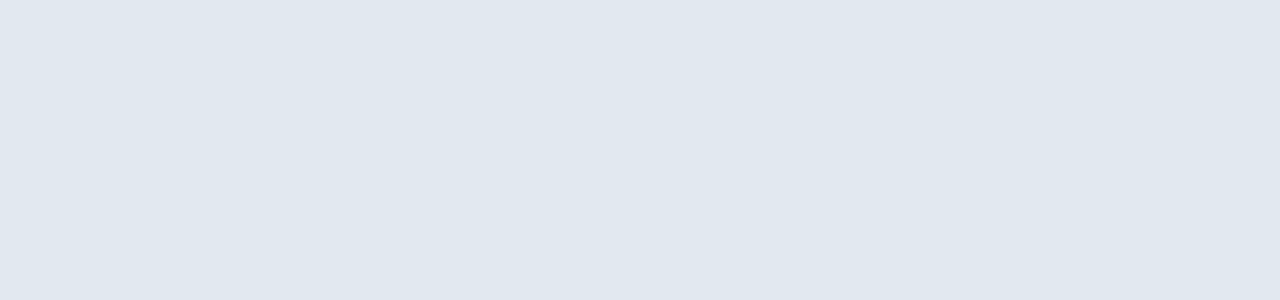
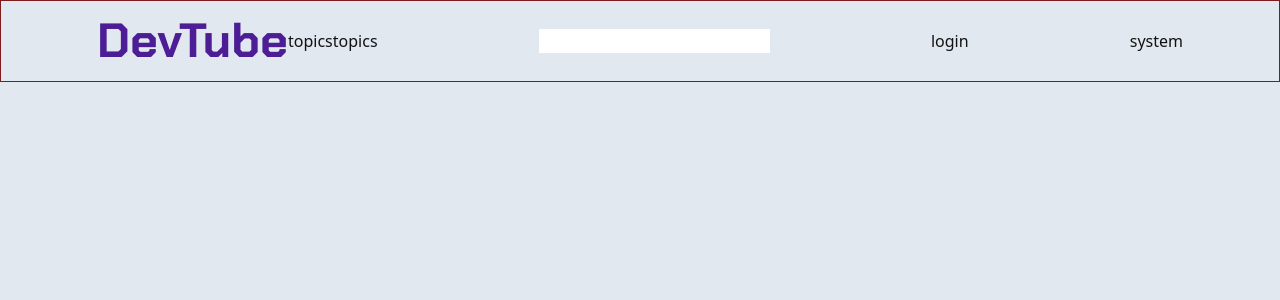
Before and after one commit to hxsggsz/DevTube, a Next.js app: page / in a window 1280 px wide. Shown: the top 300 px of the page. Built offline with nearby package versions, Linux system fonts and the light colour scheme.

Commit message:
feat: create dark theme

```diff
--- a/src/app/globals.css
+++ b/src/app/globals.css
@@ -2,16 +2,10 @@
 @tailwind components;
 @tailwind utilities;
 
-.background {
-  @apply bg-slate-200 dark:bg-dark;
+.light {
+  @apply bg-slate-200 text-dark;
 }
 
-body {
-  color: rgb(var(--foreground-rgb));
-  background: linear-gradient(
-      to bottom,
-      transparent,
-      rgb(var(--background-end-rgb))
-    )
-    rgb(var(--background-start-rgb));
+.dark {
+  @apply bg-dark text-slate-200;
 }
--- a/src/app/layout.tsx
+++ b/src/app/layout.tsx
@@ -1,6 +1,8 @@
 import type { Metadata } from "next";
 import { Roboto, Chakra_Petch } from "next/font/google";
 import "./globals.css";
+import Header from "@/components/Header/Header";
+import Provider from "@/utils/Provider";
 
 const roboto = Roboto({
   subsets: ["latin"],
@@ -28,8 +30,11 @@ export default function RootLayout({
 }) {
   return (
     <html lang="en">
-      <body className={` background ${roboto.variable} ${chackra.variable}`}>
-        {children}
+      <body className={`${roboto.variable} ${chackra.variable}`}>
+        <Provider>
+          <Header />
+          {children}
+        </Provider>
       </body>
     </html>
   );
--- /dev/null
+++ b/src/components/Header/Header.tsx
@@ -0,0 +1,45 @@
+"use client"
+
+import { useTheme } from "next-themes";
+import { useEffect, useState } from "react";
+
+function Header() {
+  const [mounted, setMounted] = useState(false);
+  const {systemTheme, theme, setTheme } = useTheme();
+
+  const handleTheme = (theme: string) => {
+    setTheme(theme)
+    console.log(theme)
+  }
+
+  useEffect(() => {
+    setMounted(true);
+  }, []);
+
+  if (!mounted) {
+    return null;
+  }
+
+  return (
+    <header className="absolute left-0 top-0 flex w-screen items-center justify-between border border-red-900 px-24 py-4">
+      <div className="flex items-center">
+        <h1 className="font-chackra text-5xl font-bold text-violet-900">
+          DevTube
+        </h1>
+        <nav>
+          <ul className="flex items-center">
+            <li>topics</li>
+            <li>topics</li>
+          </ul>
+        </nav>
+      </div>
+      <input type="text" />
+      <h1>login</h1>
+      <button onClick={() => {
+            setTheme(theme === 'light' ? 'dark' : 'light')
+          }}>{theme}</button>
+    </header>
+  );
+}
+
+export default Header;
--- /dev/null
+++ b/src/components/Select/Select.tsx
@@ -0,0 +1,74 @@
+import * as SelectRadix from "@radix-ui/react-select";
+import {
+  CaretRight,
+  CaretUp,
+  CaretDown,
+  CaretLeft,
+} from "@phosphor-icons/react";
+import { forwardRef } from "react";
+import { SelectProps, SelectRadixProps } from "./Select.types";
+
+const SelectItem = forwardRef<HTMLDivElement, SelectRadixProps>(function (
+  { children, ...props }: SelectRadixProps,
+  ref
+) {
+  return (
+    <SelectRadix.Item
+      ref={ref}
+      {...props}
+      textValue="adwad"
+      className="relative flex h-6 cursor-pointer select-none items-center rounded-[3px] pl-6 pr-9 text-sm font-medium leading-none hover:bg-slate-300/30 hover:text-violet-900"
+    >
+      <SelectRadix.ItemText>{children}</SelectRadix.ItemText>
+      <SelectRadix.ItemIndicator className="absolute left-0 inline-flex w-[25px] items-center justify-center">
+        <CaretRight className="text-violet-900" weight="bold" size={14} />
+      </SelectRadix.ItemIndicator>
+    </SelectRadix.Item>
+  );
+});
+
+SelectItem.displayName = "SelectItem";
+
+function Select(props: SelectProps) {
+  const renderItems = () =>
+    props.items.map((item) => (
+      <SelectItem key={item.id} textValue="none" value={item.value}>
+        {item.name}
+      </SelectItem>
+    ));
+
+  return (
+    <SelectRadix.Root
+      value={props.defaultItem}
+      onValueChange={props.onSelect}
+      defaultValue={props.defaultItem}
+    >
+      <SelectRadix.Trigger
+        className="inline-flex h-9 items-center justify-center gap-1 rounded bg-white px-4 text-sm font-medium leading-none text-violet-900  shadow-[0_2px_10px] shadow-black/10 outline-none focus:shadow-sm"
+        aria-label="Food"
+      >
+        <SelectRadix.Value placeholder={props.placeholder} />
+      </SelectRadix.Trigger>
+      <SelectRadix.Portal>
+        <SelectRadix.Content
+          hideWhenDetached
+          className="overflow-hidden rounded-md bg-white shadow-sm"
+        >
+          <SelectRadix.ScrollUpButton className="flex h-6 cursor-default items-center justify-center bg-white">
+            <CaretUp className="text-violet-900" weight="bold" size={14} />
+          </SelectRadix.ScrollUpButton>
+
+          <SelectRadix.Viewport className="p-[5px]">
+            <SelectRadix.Group>{renderItems()}</SelectRadix.Group>
+          </SelectRadix.Viewport>
+
+          <SelectRadix.ScrollDownButton className="flex h-6 cursor-default items-center justify-center bg-white">
+            <CaretDown className="text-violet-900" weight="bold" size={14} />
+          </SelectRadix.ScrollDownButton>
+        </SelectRadix.Content>
+      </SelectRadix.Portal>
+    </SelectRadix.Root>
+  );
+}
+
+export default Select;
--- /dev/null
+++ b/src/utils/Provider.tsx
@@ -0,0 +1,28 @@
+"use client";
+
+import { ThemeProvider } from "next-themes";
+import { useState, useEffect } from "react";
+
+type Props = {
+  children: React.ReactNode;
+};
+
+const Provider = ({ children }: Props) => {
+  const [mounted, setMounted] = useState<boolean>(false);
+
+  useEffect(() => {
+    setMounted(true);
+  }, []);
+
+  if (!mounted) {
+    return <>{children}</>;
+  }
+
+  return (
+    <ThemeProvider enableSystem={true} attribute="class">
+      {children}
+    </ThemeProvider>
+  );
+};
+
+export default Provider;
--- a/tailwind.config.ts
+++ b/tailwind.config.ts
@@ -1,6 +1,7 @@
 import type { Config } from "tailwindcss";
 
 const config: Config = {
+  darkMode: "class",
   content: [
     "./src/pages/**/*.{js,ts,jsx,tsx,mdx}",
     "./src/components/**/*.{js,ts,jsx,tsx,mdx}",
```
Also changed, not shown: package.json (+8 -0 lines), src/components/Select/Select.types.ts (added, +18 -0 lines), src/hooks/useLocalStorage.ts (added, +32 -0 lines), .eslintrc.json, 1 other file (tests, documents, lock files or other folders).
